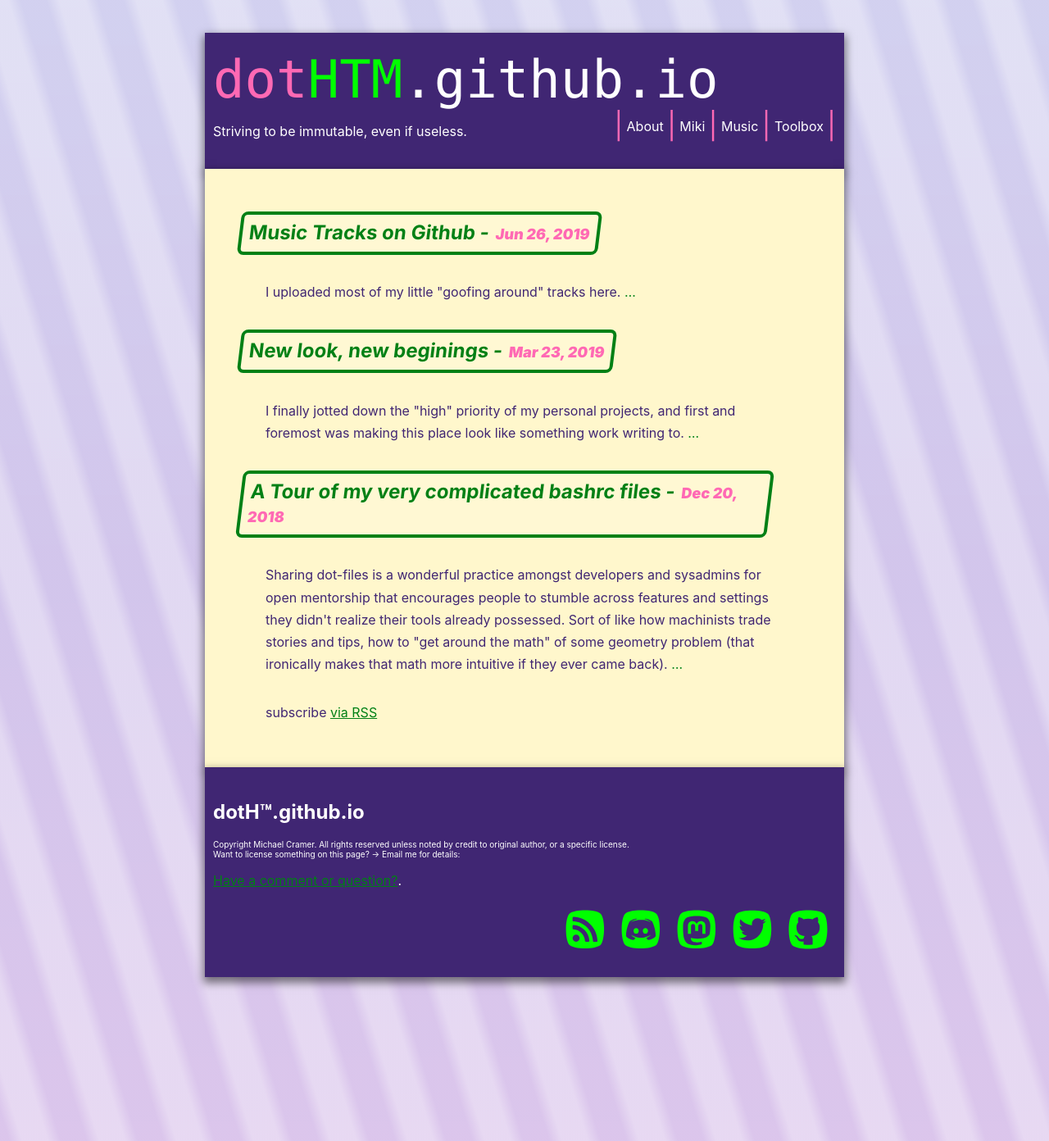
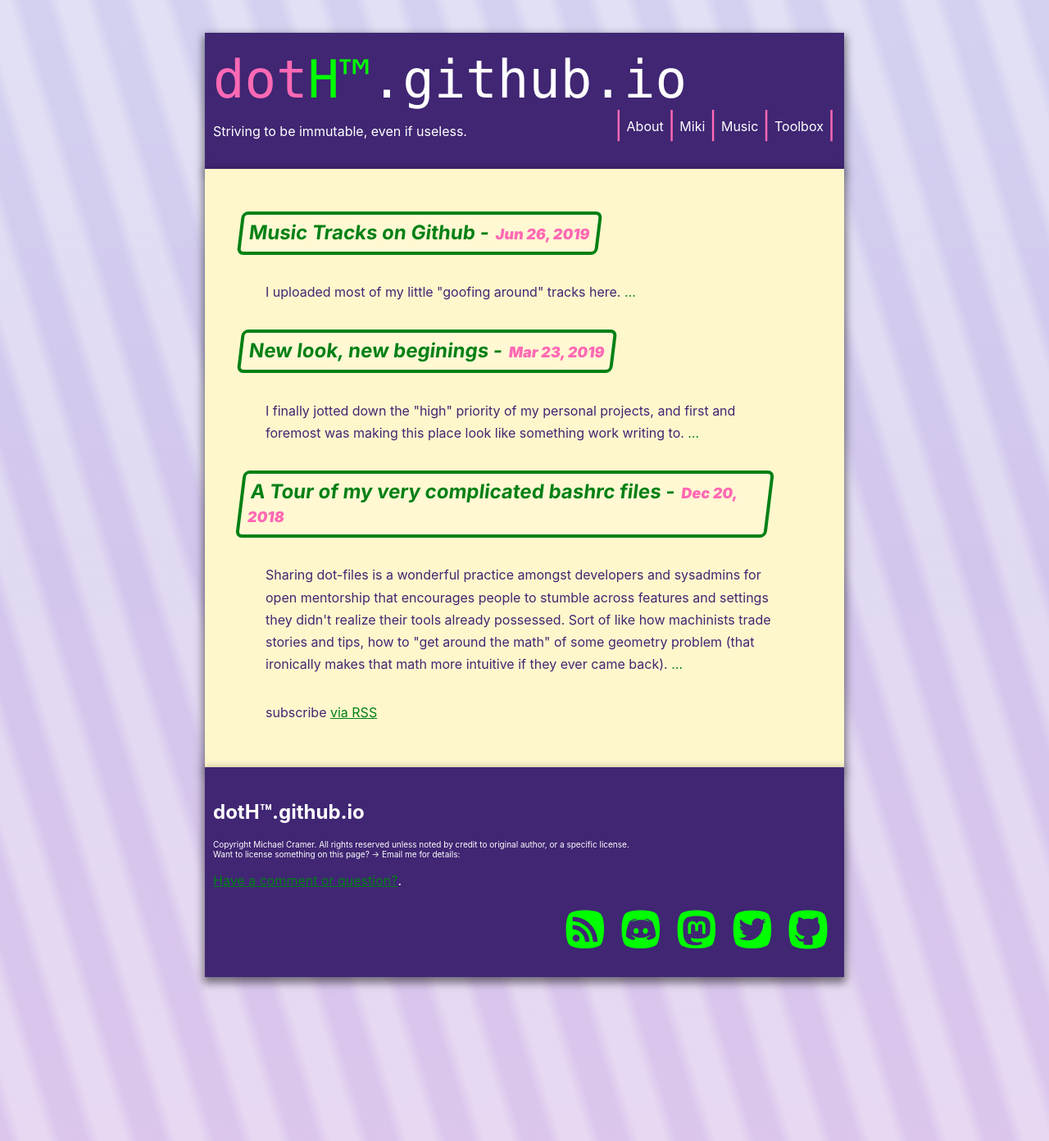
Before and after one commit to dotHTM/dothtm.github.io, a Jekyll site: the page built from index.html, in a window 1280 px wide. Shown: the whole page at 82% size. Built offline with Jekyll 4.4.1, drawn with Linux system fonts in a browser that asks for light colours.

Commit message:
Update header.html

```diff
--- a/_includes/header.html
+++ b/_includes/header.html
@@ -1,7 +1,7 @@
 <header id="site-header">
   <div class="wrapper">
     <a id="site-title" href="{{ site.baseurl }}/">
-      <span class="dot">dot</span><span class="htm">HTM</span><span class="platform">.github.io</span>
+      <span class="dot">dot</span><span class="htm">H™</span><span class="platform">.github.io</span>
     </a>
     <div id="site-bar">
           <div id="site-desc">
```
